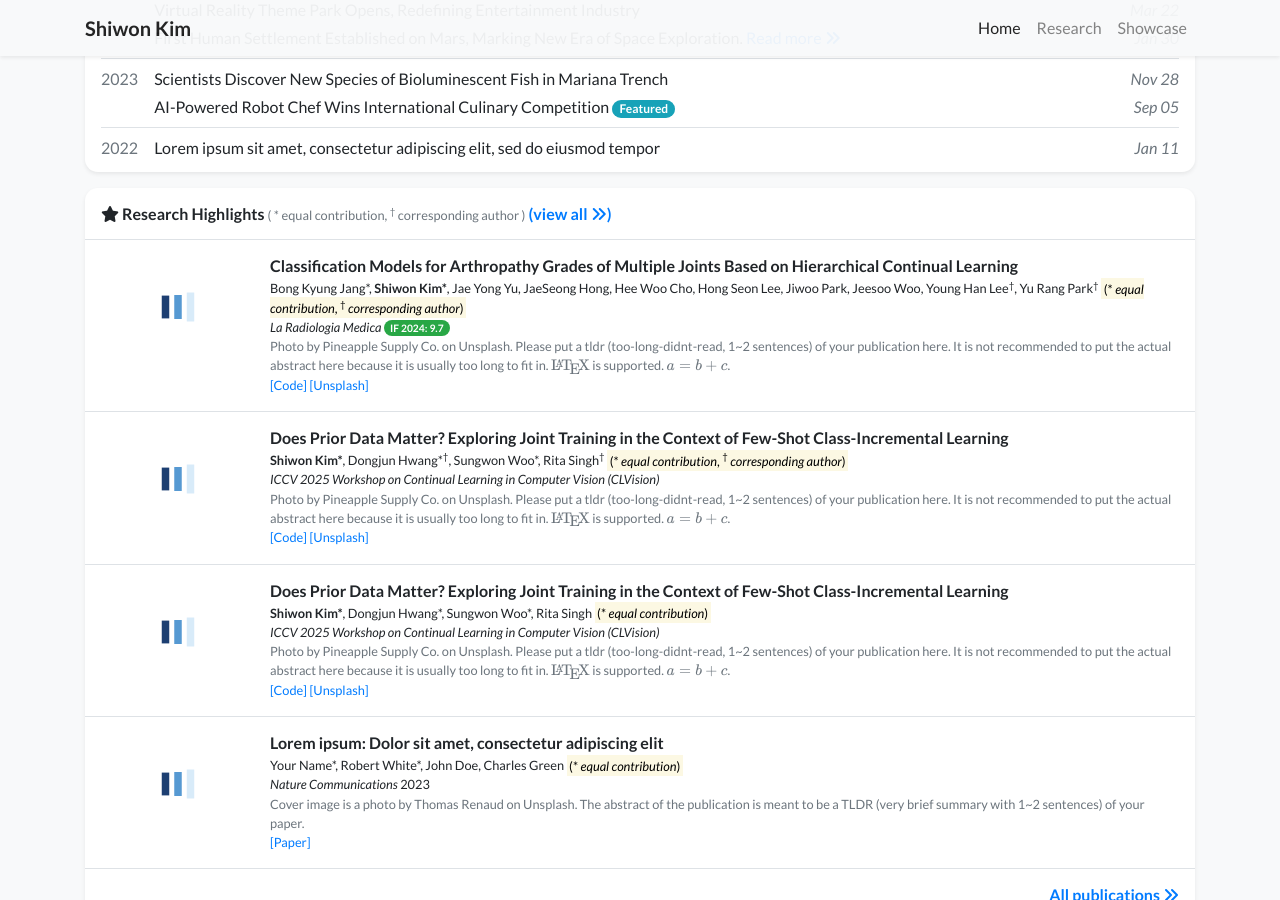
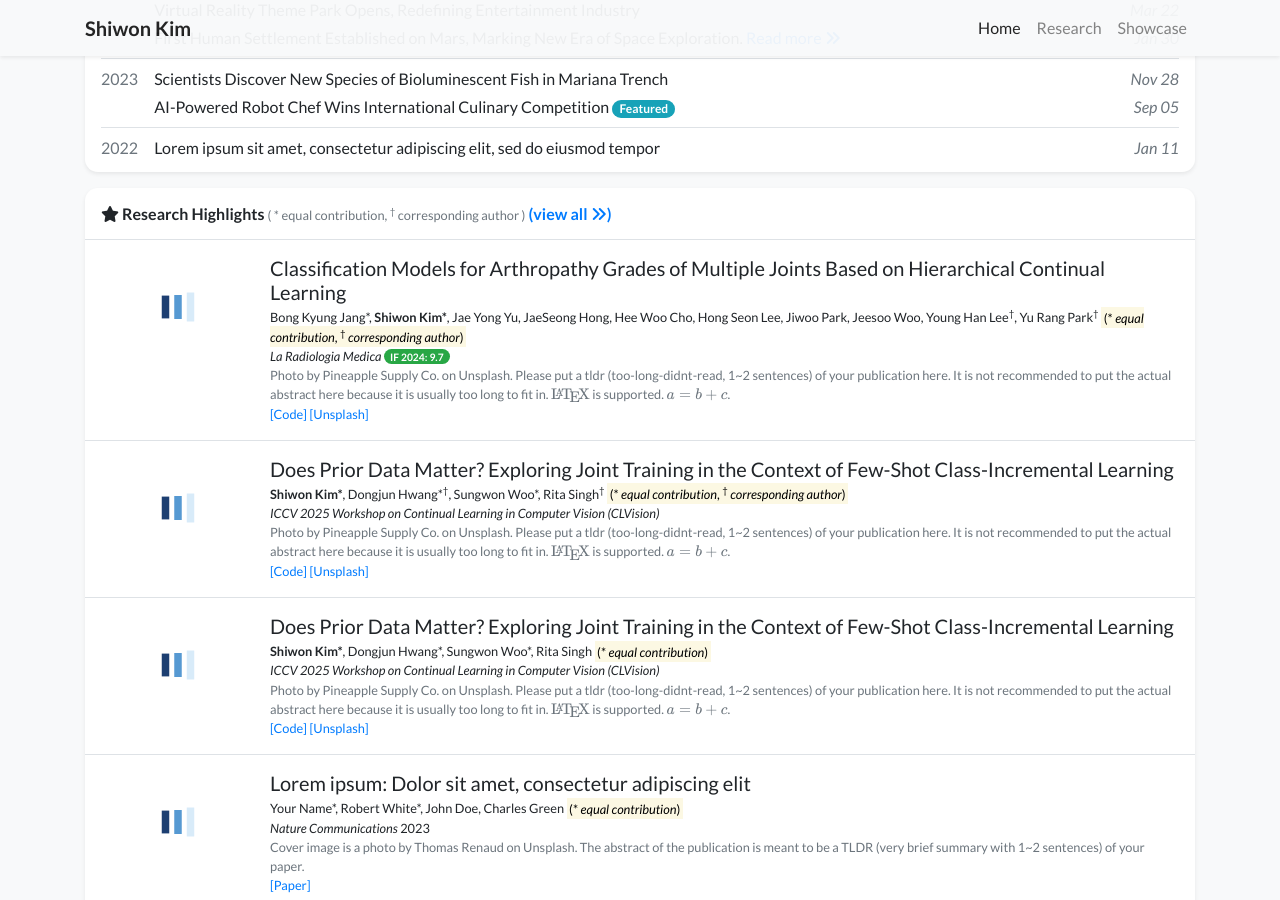
Before and after one commit to shiwonkim/shiwonkim.github.io, a Jekyll site: the page built from index.html, in a window 1280 px wide and 900 px high, scrolled down 904 px. Built offline with Jekyll 4.4.1, drawn with Linux system fonts in a browser that asks for light colours; nearby versions of some CDN libraries; a style sheet for code colours, icons or effects is not loaded.

Commit message:
edit profile

```diff
--- a/_includes/widgets/publication_item.html
+++ b/_includes/widgets/publication_item.html
@@ -9,7 +9,7 @@
             {%- endif -%}
         </div>
         <div class="col-md-9 col-xl-10 p-3 pl-md-0">
-            <h6 class="mt-0 mb-1 font-weight-bold">{{ item.title }}</h6>
+            <h5 class="mt-0 mb-1 font-weight-normal">{{ item.title }}</h5>
             <p class="mt-0 mb-0 small">{% include widgets/author_list.html authors=item.authors %}</p>
             <p class="mt-0 mb-0 small">{{item.pub_pre}}<i>{{ item.pub }}</i>{{ item.pub_post }} {{ item.pub_date }} {{ item.pub_last }} <span data-semantic-scholar-id="{{ item.semantic_scholar_id }}"></span></p>
             <p class="mt-0 mb-0 small text-muted">{{ item.abstract }}</p>
```
